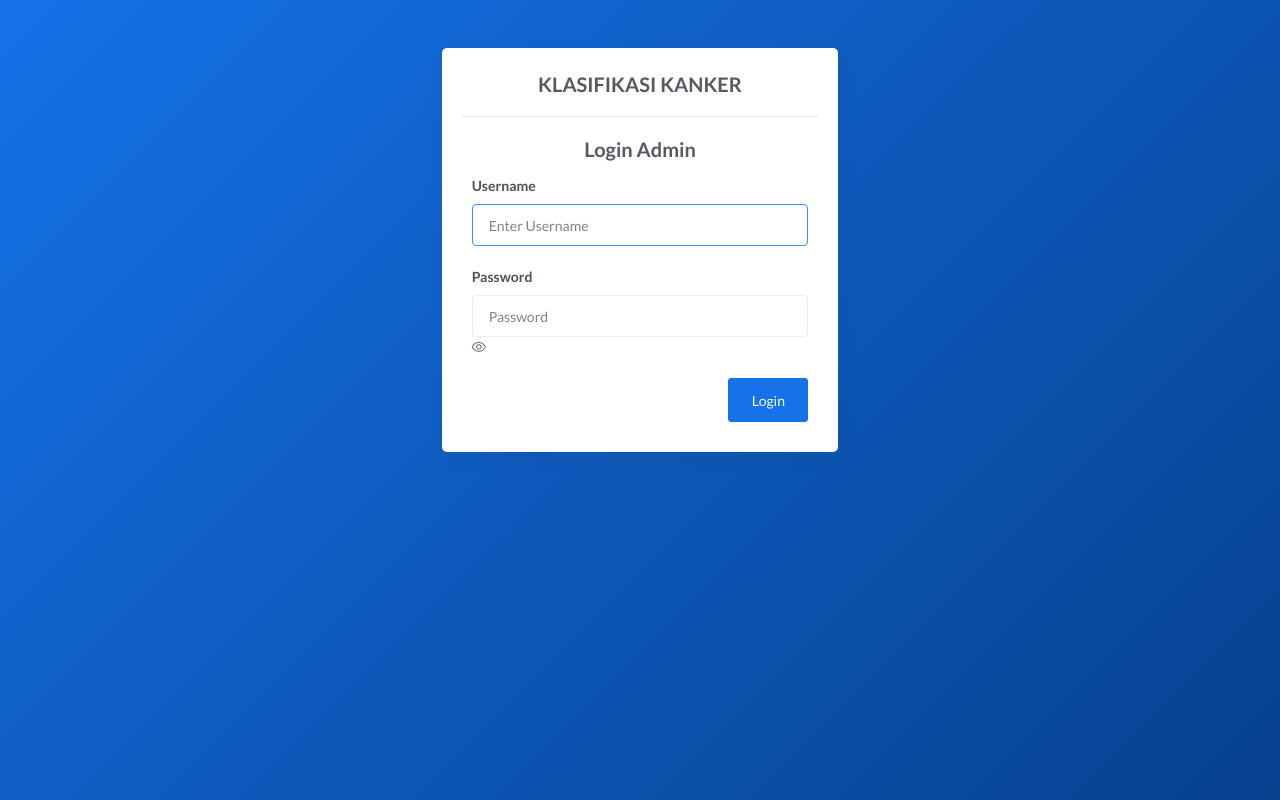
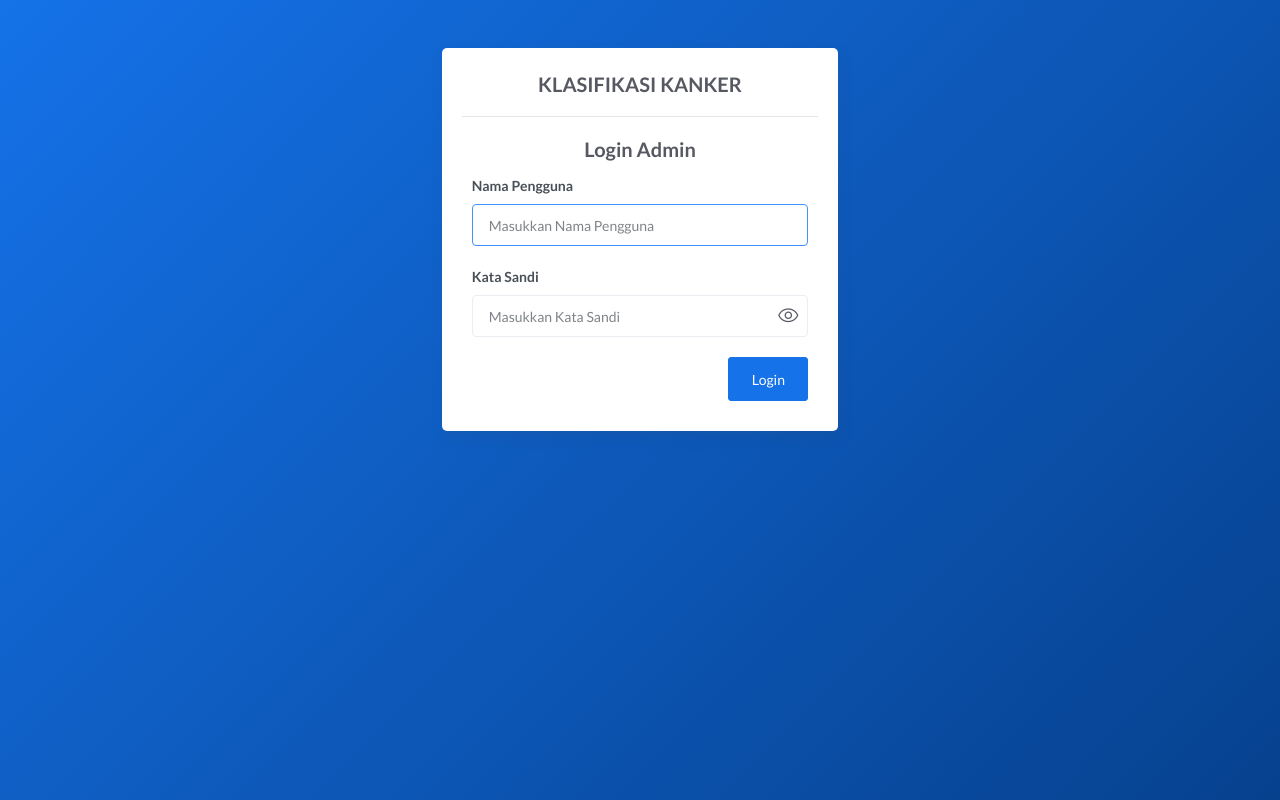
Before and after one commit to FahrulIrsyadF/Kel4_SistemCerdas, a CodeIgniter 4 app: the page made by app/Views/v_login.php in a window 1280 px wide. Run offline with PHP 8.4 and a stand-in for CodeIgniter, Linux system fonts and the light colour scheme; the template is opened without the code that fills it, so the values that code supplies are empty; some libraries are stand-ins or nearby versions.

Commit message:
master admin done

```diff
--- a/app/Views/v_login.php
+++ b/app/Views/v_login.php
@@ -11,14 +11,14 @@
                 <hr>
                 <div class="card-title font-weight-bold text-center">Login Admin</div>
                 <div class="form-group">
-                    <label for="username">Username</label>
-                    <input type="text" class="form-control" id="username" name="username" required placeholder="Enter Username" autofocus autocomplete="off">
+                    <label for="username">Nama Pengguna</label>
+                    <input type="text" class="form-control" id="username" name="username" required placeholder="Masukkan Nama Pengguna" autofocus autocomplete="off">
                     <?= session()->getFlashdata('username'); ?>
                 </div>
                 <div class="form-group">
-                    <label for="password">Password</label>
-                    <input type="password" class="form-control" id="password" name="password" required placeholder="Password">
-                    <div id="show-password" onclick="showPW()">
+                    <label for="password">Kata Sandi</label>
+                    <input type="password" class="form-control" id="password" name="password" required placeholder="Masukkan Kata Sandi">
+                    <div id="show-password" onclick="showPW()" style="position: absolute; right: 40px; top: 70%; transform: translateY(-50%); font-size: 20px; cursor: pointer;">
                         <i class="icon-eye"></i>
                     </div>
                     <?= session()->getFlashdata('password'); ?>
--- a/app/Views/v_user.php
+++ b/app/Views/v_user.php
@@ -94,7 +94,7 @@
                     <div class="row">
                         <div class="col-md-12">
                             <div class="form-group form-group-default">
-                                <label>Nama</label>
+                                <label>Nama Pengguna</label>
                                 <input id="nama" type="text" name="nama" placeholder="Masukkan Nama" class="form-control <?= ($validation->hasError('nama')) ? 'is-invalid' : '' ?>" value="<?= old('nama'); ?>">
                                 <div class="invalid-feedback">
                                     <?= $validation->getError('nama'); ?>
@@ -104,7 +104,7 @@
                         <div class="col-md-12">
                             <div class="form-group form-group-default mx-0">
                                 <label>Kata Sandi</label>
-                                <input id="password" type="text" name="password" class="form-control <?= ($validation->hasError('password')) ? 'is-invalid' : '' ?>" placeholder="Masukkan Kata Sandi">
+                                <input id="password" type="password" name="password" class="form-control <?= ($validation->hasError('password')) ? 'is-invalid' : '' ?>" placeholder="Masukkan Kata Sandi">
                                 <div class="invalid-feedback">
                                     <?= $validation->getError('password'); ?>
                                 </div>
@@ -113,7 +113,7 @@
                         <div class="col-md-12">
                             <div class="form-group form-group-default mx-0">
                                 <label>Konfirmasi Kata Sandi</label>
-                                <input id="passconf" type="text" name="passconf" class="form-control <?= ($validation->hasError('passconf')) ? 'is-invalid' : '' ?>" placeholder="Ulangi Kata Sandi">
+                                <input id="passconf" type="password" name="passconf" class="form-control <?= ($validation->hasError('passconf')) ? 'is-invalid' : '' ?>" placeholder="Ulangi Kata Sandi">
 
                                 <div class="invalid-feedback">
                                     <?= $validation->getError('passconf'); ?>
```
Also changed, not shown: app/Controllers/User.php (+3 -6 lines), public/assets/css/atlantis.css.
